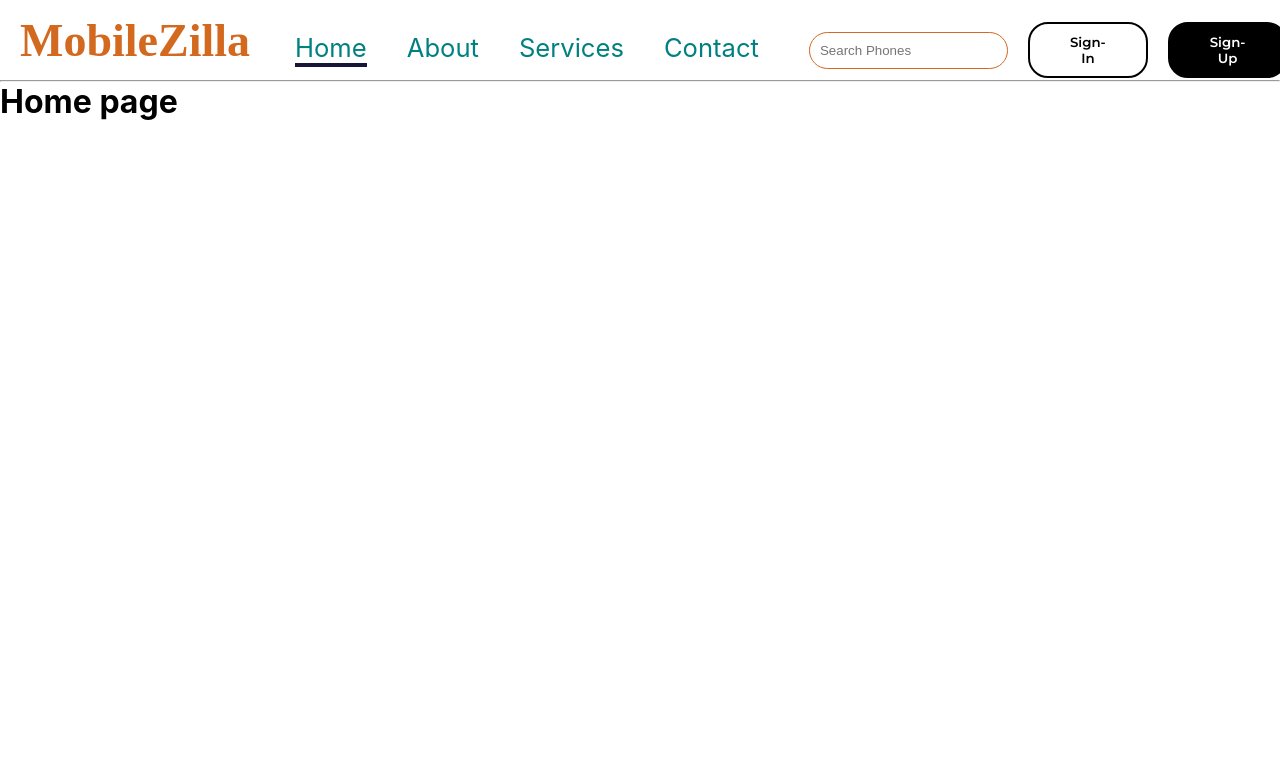
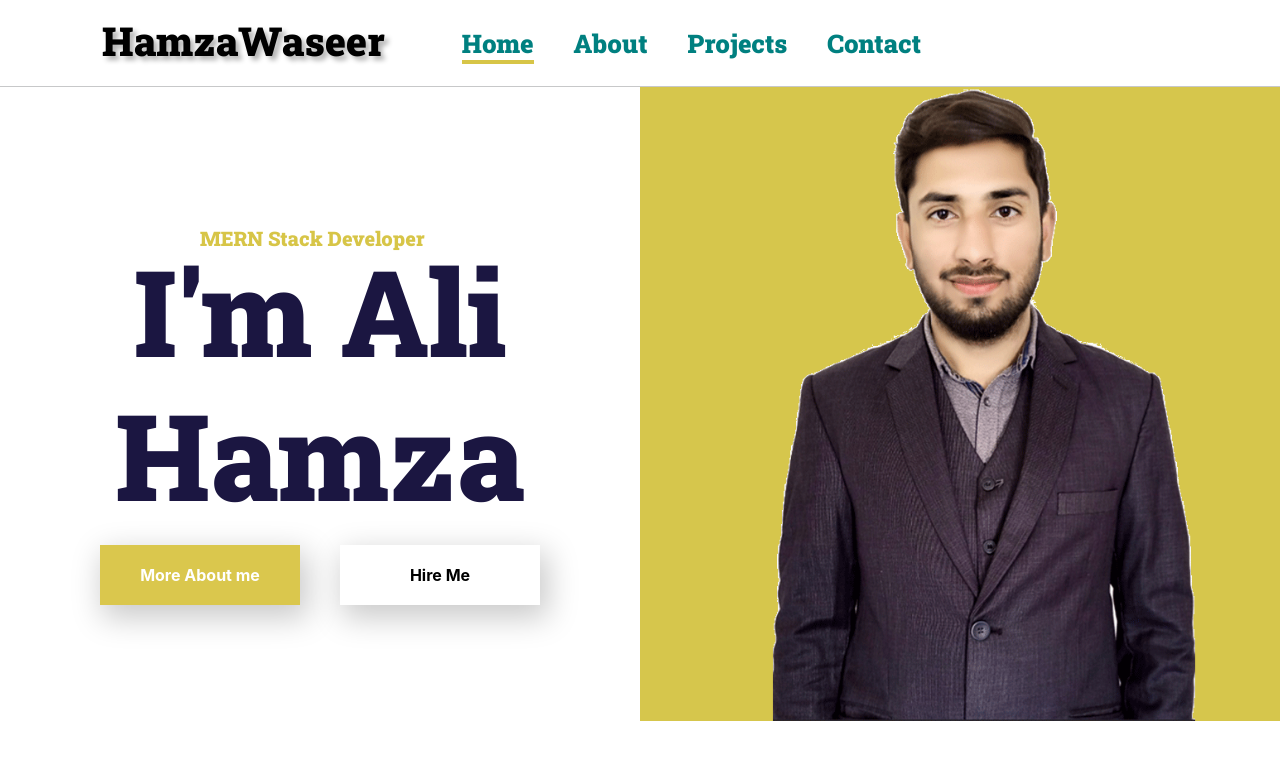
Before and after one commit to hamzawaseer1/fyp-mobilezilla, a React (Create React App) app: page / in a window 1280 px wide. Shown: the top 760 px of the page. Built offline with nearby package versions, Linux system fonts and the light colour scheme.

Commit message:
i am commiting new changes

```diff
--- a/package.json
+++ b/package.json
@@ -7,6 +7,7 @@
     "@testing-library/react": "^11.2.7",
     "@testing-library/user-event": "^12.8.3",
     "react": "^17.0.2",
+    "react-bootstrap": "^2.0.3",
     "react-dom": "^17.0.2",
     "react-router-dom": "^6.0.2",
     "react-scripts": "4.0.3",
--- a/public/index.html
+++ b/public/index.html
@@ -19,6 +19,20 @@
     <link
       href="https://fonts.googleapis.com/css2?family=Montserrat:wght@500;600&display=swap"
       rel="stylesheet"
+    />
+
+    <link rel="preconnect" href="https://fonts.googleapis.com" />
+    <link rel="preconnect" href="https://fonts.gstatic.com" crossorigin />
+    <link
+      href="https://fonts.googleapis.com/css2?family=Roboto+Slab:wght@900&display=swap"
+      rel="stylesheet"
+    />
+
+    <link
+      href="https://cdn.jsdelivr.net/npm/bootstrap@5.1.3/dist/css/bootstrap.min.css"
+      rel="stylesheet"
+      integrity="sha384-1BmE4kWBq78iYhFldvKuhfTAU6auU8tT94WrHftjDbrCEXSU1oBoqyl2QvZ6jIW3"
+      crossorigin="anonymous"
     />
     <!--
       Notice the use of %PUBLIC_URL% in the tags above.
--- a/src/App.css
+++ b/src/App.css
@@ -1,13 +1,15 @@
 .container {
-  height: 80px;
+  height: 70px;
+  padding-top: 20px;
   display: flex;
   align-items: center;
 }
 .logo {
   margin-left: 20px;
-  font-family: "Lobster", cursive;
-  color: chocolate;
+  font-family: "Roboto Slab", serif;
+  color: rgb(0, 0, 0);
   font-size: 23px;
+  text-shadow: 4px 4px 5px rgba(0, 0, 0, 0.3);
 }
 
 .container ul {
@@ -21,7 +23,7 @@
   margin-top: 30px;
 }
 .container ul li span {
-  font-size: 20px;
+  font-size: 14px;
   color: rgb(36, 19, 65);
   font-family: "Montserrat", sans-serif;
 }
@@ -62,7 +64,7 @@
   display: block;
   width: 0;
   height: 4px;
-  background: rgb(23, 22, 56);
+  background: #d7c547;
   transition: width 0.3s;
 }
 
@@ -75,6 +77,7 @@
   font-size: 1.6rem;
   line-height: 1.6rem;
   text-decoration: none;
+  font-family: "Roboto Slab", serif;
 }
 .Nav_link {
   color: black;
@@ -84,9 +87,136 @@
   color: black;
 }
 .Nav_link.active {
-  border-bottom: 4px solid rgb(23, 22, 56);
+  border-bottom: 4px solid #d7c547;
 }
 
 .Nav_link.active:hover::after {
   display: none;
 }
+
+/* .tasbeh {
+  padding: 20px;
+  display: flex;
+  flex-direction: column;
+  align-items: center;
+}
+.tasbeh span {
+  margin: 20px;
+  font-weight: bolder;
+  font-size: 70px;
+}
+.tasbeh button {
+  margin: 20px;
+  padding: 10px 20px;
+  font-weight: bold;
+  background-color: white;
+  border-radius: 40px;
+} */
+.contact {
+  width: 100%;
+  height: 100vh;
+  /* background-color: aqua; */
+  display: flex;
+  flex-direction: column;
+  padding-top: 7rem;
+  /* justify-content: center; */
+  align-items: center;
+}
+.contact2 {
+  display: flex;
+  flex-direction: column;
+  align-items: center;
+}
+.message {
+  margin: 10px;
+}
+.contact input {
+  width: 80vh;
+  height: 50px;
+  border-radius: 50px;
+  padding: 20px;
+  text-align: center;
+}
+.contact button {
+  width: 80vh;
+  height: 50px;
+  border: none;
+  border-radius: 50px;
+  background-color: rebeccapurple;
+  color: white;
+}
+.maincontainer {
+  display: flex;
+  margin-top: -16px;
+}
+.description {
+  width: 50%;
+  display: flex;
+  flex-direction: column;
+  justify-content: center;
+}
+.description h1 {
+  text-align: center;
+  font-family: "Roboto Slab", serif;
+  font-weight: bolder;
+  font-size: 120px;
+  color: rgb(27, 22, 65);
+}
+.desc {
+  font-weight: bolder;
+  color: #d7c547;
+  font-size: 20px;
+  font-family: "Roboto Slab", serif;
+  position: relative;
+  left: 200px;
+  top: 30px;
+}
+.butttn {
+  display: flex;
+  justify-content: center;
+}
+.btnhome {
+  background-color: #dac74d;
+  margin: 10px 20px;
+  width: 200px;
+  height: 60px;
+  font-weight: bolder;
+  color: white;
+  box-shadow: 5px 10px 31px 3px rgba(0, 0, 0, 0.21);
+  -webkit-box-shadow: 5px 10px 31px 3px rgba(0, 0, 0, 0.21);
+  -moz-box-shadow: 5px 10px 31px 3px rgba(0, 0, 0, 0.21);
+  border: none;
+  transition: background-color 0.5s ease;
+  text-decoration: none;
+}
+.btnhome:hover {
+  background-color: #cebc48;
+}
+
+.btnhome2 {
+  background-color: white;
+  color: white;
+  margin: 10px 20px;
+  width: 200px;
+  height: 60px;
+  font-weight: bolder;
+  color: black;
+  box-shadow: 5px 10px 31px 3px rgba(0, 0, 0, 0.21);
+  -webkit-box-shadow: 5px 10px 31px 3px rgba(0, 0, 0, 0.21);
+  -moz-box-shadow: 5px 10px 31px 3px rgba(0, 0, 0, 0.21);
+  border: none;
+  transition: background-color 0.5s ease;
+}
+.btnhome2:hover {
+  background-color: rgb(243, 243, 243);
+}
+.tasbeh {
+  background-color: #d6c64c;
+  width: 50%;
+  height: 634px;
+  display: flex;
+  justify-content: center;
+}
+.tasbeh img {
+  height: 634px;
+}
--- a/src/components/Contact.jsx
+++ b/src/components/Contact.jsx
@@ -1,9 +1,50 @@
-import React from "react";
+import React, { useState } from "react";
 
 let Contact = () => {
+  const [name, setName] = useState("");
+  const [fullName, setFullName] = useState();
+  const [message, setMessage] = useState();
+  const [fullMessage, setFullMessage] = useState();
+
+  const onchange = (event) => {
+    setName(event.target.value);
+  };
+  const msgchange = (event) => {
+    setMessage(event.target.value);
+  };
+  const submit = (e) => {
+    e.preventDefault();
+    setFullName(name);
+    setName("");
+    setFullMessage(message);
+    setMessage("");
+  };
+
   return (
     <>
-      <h1>Contact page</h1>
+      <div className="contact">
+        <h1>Hello..! {fullName}</h1>
+        <p>{fullMessage}</p>
+        <form onSubmit={submit} className="contact2">
+          <input
+            onChange={onchange}
+            className="message"
+            type="text"
+            placeholder="Enter Your Name"
+            value={name}
+          />
+          <input
+            onChange={msgchange}
+            className="message"
+            type="text"
+            placeholder="Enter Your Message"
+            value={message}
+          />
+          <button type="submit" className="btnsubmit">
+            Send
+          </button>
+        </form>
+      </div>
     </>
   );
 };
--- a/src/components/Home.jsx
+++ b/src/components/Home.jsx
@@ -1,10 +1,28 @@
 import React from "react";
-import Slider from "./Slider";
+import { NavLink, Route, Routes } from "react-router-dom";
 
 let Home = () => {
   return (
     <>
-      <h1>Home page</h1>
+      <div className="maincontainer">
+        <div className="description">
+          <p className="desc">MERN Stack Developer</p>
+          <h1>
+            I'm Ali <br /> Hamza
+          </h1>
+          <div className="butttn">
+            <NavLink to="/about">
+              <button className="btnhome">More About me </button>
+            </NavLink>
+            <NavLink to="/contact">
+              <button className="btnhome, btnhome2">Hire Me</button>
+            </NavLink>
+          </div>
+        </div>
+        <div className="tasbeh">
+          <img src="images/hamzapsd.png" />
+        </div>
+      </div>
     </>
   );
 };
--- a/src/components/Navbar.jsx
+++ b/src/components/Navbar.jsx
@@ -1,10 +1,5 @@
 import React from "react";
-import {
-  BrowserRouter as Router,
-  NavLink,
-  Route,
-  Routes,
-} from "react-router-dom";
+import { NavLink, Route, Routes } from "react-router-dom";
 import About from "./About";
 import Services from "./Services";
 import Home from "./Home";
@@ -15,59 +10,57 @@ let navbar = () => {
     <>
       <div className="container">
         <div className="logo">
-          <h1>MobileZilla</h1>
+          <h1>HamzaWaseer</h1>
         </div>
         <ul>
           <li>
-            <NavLink to="/" exact className="Nav_link" activeClassName="active">
+            <NavLink
+              to="/"
+              exact="true"
+              className="Nav_link"
+              activeclassname="active"
+            >
               Home
             </NavLink>
           </li>
           <li>
             <NavLink
-              exact
+              exact="true"
               to="/about"
               className="Nav_link"
-              activeClassName="active"
+              activeclassname="active"
             >
               About
             </NavLink>
           </li>
           <li>
             <NavLink
-              exact
+              exact="true"
               to="/services"
               className="Nav_link"
-              activeClassName="active"
+              activeclassname="active"
             >
-              Services
+              Projects
             </NavLink>
           </li>
           <li>
             <NavLink
               to="/contact"
               className="Nav_link"
-              activeClassName="active"
+              activeclassname="active"
             >
               Contact
             </NavLink>
           </li>
         </ul>
-        <input className="input" placeholder="Search Phones" type="text" />
-        <button id="signin" className="registration">
-          Sign-In
-        </button>
-        <button id="login" className="registration">
-          Sign-Up
-        </button>
       </div>
       <hr />
 
       <Routes>
-        <Route exact path="/" element={<Home />} />
-        <Route exact path="/about" element={<About />} />
-        <Route exact path="/services" element={<Services />} />
-        <Route exact path="/contact" element={<Contact />} />
+        <Route exact="true" path="/" element={<Home />} />
+        <Route exact="true" path="/about" element={<About />} />
+        <Route exact="true" path="/services" element={<Services />} />
+        <Route exact="true" path="/contact" element={<Contact />} />
       </Routes>
     </>
   );
--- a/src/index.js
+++ b/src/index.js
@@ -3,7 +3,6 @@ import ReactDOM from 'react-dom';
 import './index.css';
 import App from './App';
 import reportWebVitals from './reportWebVitals';
-import { BrowserRouter } from "react-router-dom";
 
 ReactDOM.render(
   <React.StrictMode>
```
Also changed, not shown: public/images/hamzapsd.png (added), 1 other file (tests, documents, lock files or other folders).
